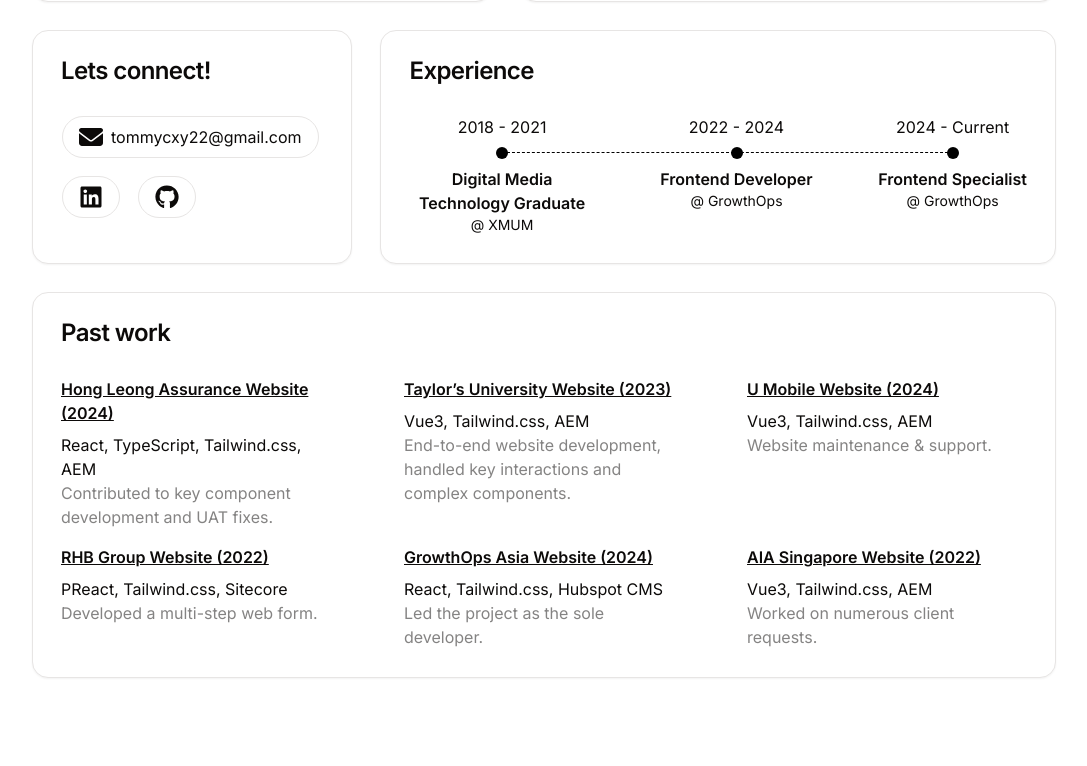
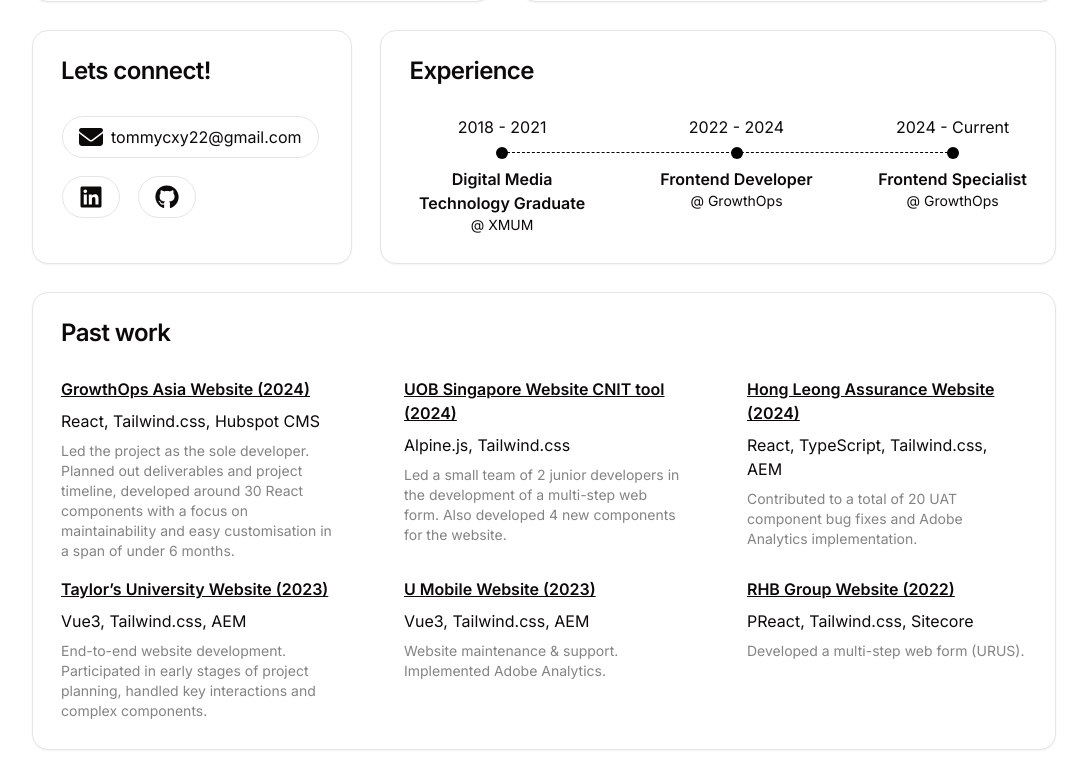
Before and after one commit to tmmychn/tmmychn.github.io, a Next.js app: page / in a window 1280 px wide. Shown: the part 430-1196 px from the top of the page, without its empty margins (96-1183 px from the left). Before the commit the page ends 1124 px from the top, so only its background shows below. Built offline with nearby package versions, Linux system fonts and the light colour scheme.

Commit message:
fix(introduction, projects): update content

```diff
--- a/public/introduction.json
+++ b/public/introduction.json
@@ -1,6 +1,6 @@
 {
-    "title": "Hi, I'm Tommy. \n Front End Specialist",
-    "company": "GrowthOps Asia",
-    "bio": "I’m 25 from Selangor 👋🏼. I have a strong passion in creating beautiful and scalable front end solutions. Outside of work, I enjoy making coffee ☕️ and bouldering 🧗🏻‍♂️.",
-    "location": "Malaysia"
+  "title": "Hi, I'm Tommy. \n Front End Specialist",
+  "company": "GrowthOps Asia",
+  "bio": "I’m 26 from Selangor 👋🏼. I have a strong passion in creating beautiful and scalable front end solutions. Outside of work, I enjoy making coffee ☕️ and bouldering 🧗🏻‍♂️.",
+  "location": "Malaysia"
 }
--- a/public/projects.json
+++ b/public/projects.json
@@ -1,38 +1,38 @@
 [
+  {
+    "title": "GrowthOps Asia Website (2024)",
+    "techStack": "React, Tailwind.css, Hubspot CMS",
+    "description": "Led the project as the sole developer. Planned out deliverables and project timeline, developed around 30 React components with a focus on maintainability and easy customisation in a span of under 6 months.",
+    "link": "https://www.growthops.asia/"
+  },
+  {
+    "title": "UOB Singapore Website CNIT tool (2024)",
+    "techStack": "Alpine.js, Tailwind.css",
+    "description": "Led a small team of 2 junior developers in the development of a multi-step web form. Also developed 4 new components for the website.",
+    "link": "https://www.uob.com.sg/business/accounts-transact/index.page"
+  },
   {
     "title": "Hong Leong Assurance Website (2024)",
     "techStack": "React, TypeScript, Tailwind.css, AEM",
-      "description": "Contributed to key component development and UAT fixes.",
+    "description": "Contributed to a total of 20 UAT component bug fixes and Adobe Analytics implementation.",
     "link": "https://www.hla.com.my/en/home.html"
   },
   {
     "title": "Taylor’s University Website (2023)",
     "techStack": "Vue3, Tailwind.css, AEM",
-      "description": "End-to-end website development, handled key interactions and complex components.",
+    "description": "End-to-end website development. Participated in early stages of project planning, handled key interactions and complex components.",
     "link": "https://university.taylors.edu.my/en.html"
   },
   {
-        "title": "U Mobile Website (2024)",
+    "title": "U Mobile Website (2023)",
     "techStack": "Vue3, Tailwind.css, AEM",
-        "description": "Website maintenance & support.",
+    "description": "Website maintenance & support. Implemented Adobe Analytics.",
     "link": "https://www.u.com.my/en/personal/home"
   },
   {
     "title": "RHB Group Website (2022)",
     "techStack": "PReact, Tailwind.css, Sitecore",
-        "description": "Developed a multi-step web form.",
+    "description": "Developed a multi-step web form (URUS).",
     "link": "https://www.rhbgroup.com/index.html"
-    },
-    {
-        "title": "GrowthOps Asia Website (2024)",
-        "techStack": "React, Tailwind.css, Hubspot CMS",
-        "description": "Led the project as the sole developer.",
-        "link": "https://www.growthops.asia/"
-    },
-    {
-        "title": "AIA Singapore Website (2022)",
-        "techStack": "Vue3, Tailwind.css, AEM",
-        "description": "Worked on numerous client requests.",
-        "link": "https://www.aia.com.sg/en/index"
   }
 ]
--- a/src/app/page.tsx
+++ b/src/app/page.tsx
@@ -23,7 +23,7 @@
   const skillItems = skills.map((skill, index) => (
     <div
       key={skill.name + index}
-      className="hover:animate-gradient flex items-center justify-center rounded-full border px-4 py-2 transition-all duration-500 ease-out hover:cursor-default hover:border-transparent hover:bg-gradient-to-r hover:from-purple-500 hover:via-pink-500 hover:to-orange-500 hover:bg-[length:200%_200%] hover:text-white"
+      className="flex items-center justify-center rounded-full border px-4 py-2 transition-all duration-500 ease-out hover:animate-gradient hover:cursor-default hover:border-transparent hover:bg-gradient-to-r hover:from-purple-500 hover:via-pink-500 hover:to-orange-500 hover:bg-[length:200%_200%] hover:text-white"
     >
       <FontAwesomeIcon className="mr-2 h-6 w-6" icon={skill.icon as IconProp} />
       <p>{skill.name}</p>
@@ -39,7 +39,7 @@
     >
       <div className="group relative flex items-center justify-center rounded-full p-[1px] transition-all duration-500 hover:-translate-y-2">
         <div
-          className="group-hover:animate-gradient absolute inset-0 rounded-full bg-gradient-to-r from-purple-500 via-pink-500 to-orange-500 opacity-0 transition-opacity group-hover:opacity-100"
+          className="absolute inset-0 rounded-full bg-gradient-to-r from-purple-500 via-pink-500 to-orange-500 opacity-0 transition-opacity group-hover:animate-gradient group-hover:opacity-100"
           style={{ backgroundSize: "300% 100%" }}
         />
         <div className="relative flex items-center justify-center rounded-full border bg-background px-4 py-2">
@@ -81,7 +81,7 @@
       </a>
       <div className="">
         <p className="">{project.techStack}</p>
-        <p className="opacity-50">{project.description}</p>
+        <p className="mt-2 text-sm opacity-50">{project.description}</p>
       </div>
     </div>
   ));
```
Lines whose indentation alone changed are shown as unchanged.
